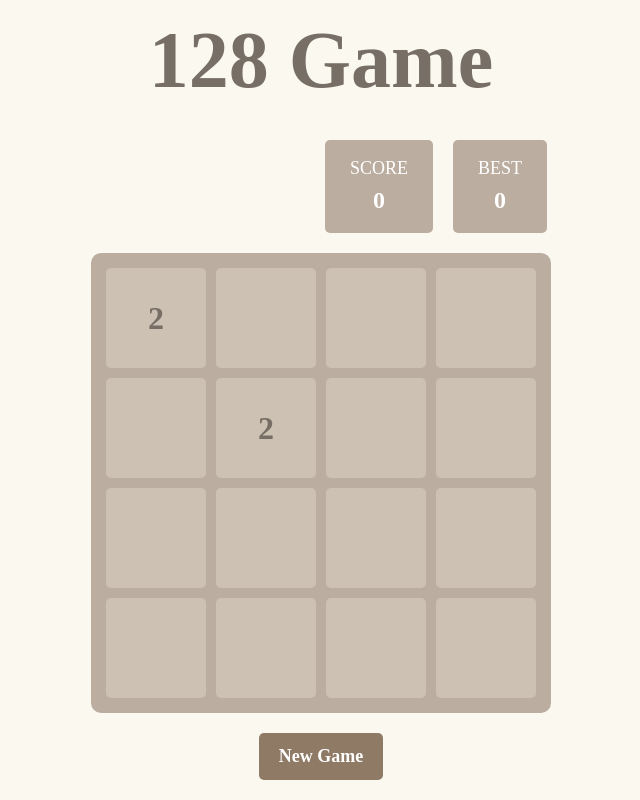
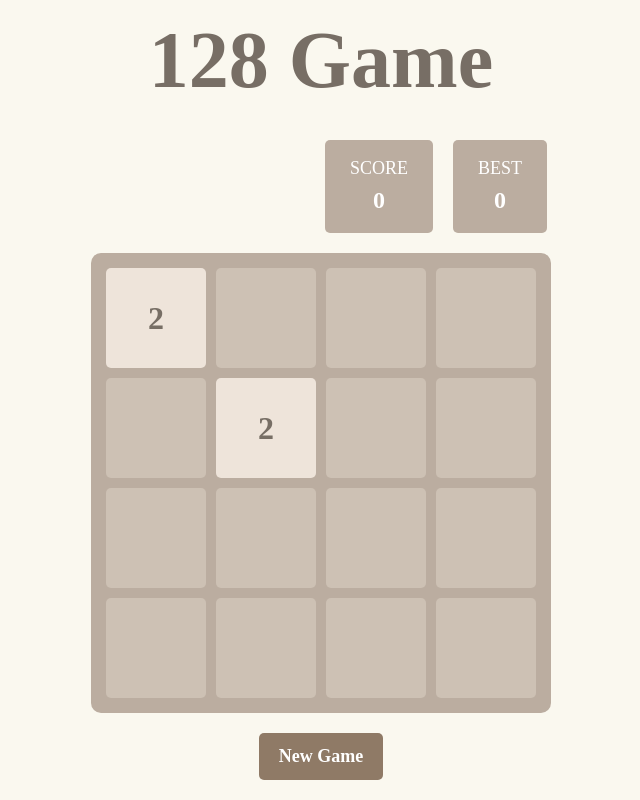
Before and after one commit to alexander050211/2048-clone, a React (Vite) app: page / in a window 1280 px wide. Shown: the whole page, without its empty margins (319-959 px from the left). Built offline with nearby package versions, Linux system fonts and the light colour scheme.

Commit message:
tile css

```diff
--- a/src/App.css
+++ b/src/App.css
@@ -66,50 +66,53 @@ h1 {
 .tile {
   width: 100px;
   height: 100px;
-  background: #cdc1b4;
   margin: 5px;
   line-height: 100px;
   font-size: 2rem;
   font-weight: bold;
-  color: #776e65;
   border-radius: 5px;
   text-align: center;
   user-select: none;
 }
 
-.tile-2 {
+.tile.tile-2 {
   background-color: #eee4da;
   color: #776e65;
 }
 
-.tile-4 {
+.tile.tile-4 {
   background-color: #ede0c8;
   color: #776e65;
 }
 
-.tile-8 {
+.tile.tile-8 {
   background-color: #f2b179;
   color: #f9f6f2;
 }
 
-.tile-16 {
+.tile.tile-16 {
   background-color: #f59563;
   color: #f9f6f2;
 }
 
-.tile-32 {
+.tile.tile-32 {
   background-color: #f67c5f;
   color: #f9f6f2;
 }
 
-.tile-64 {
+.tile.tile-64 {
   background-color: #f65e3b;
   color: #f9f6f2;
 }
 
-.tile-128 {
+.tile.tile-128 {
   background-color: #edcf72;
   color: #f9f6f2;
+}
+
+.tile.tile-empty {
+  background-color: #cdc1b4;
+  color: transparent;
 }
 
 .restart {
--- a/src/components/Tile.tsx
+++ b/src/components/Tile.tsx
@@ -3,8 +3,8 @@ type TileProps = {
 };
 
 function getTileClass(value: number): string {
-  if (value === 0) return 'tile';
-  return 'tile tile-${value}';
+  if (value === 0) return 'tile tile-empty';
+  return 'tile tile-' + value.toString();
 }
 
 function Tile({ value }: TileProps) {
```
